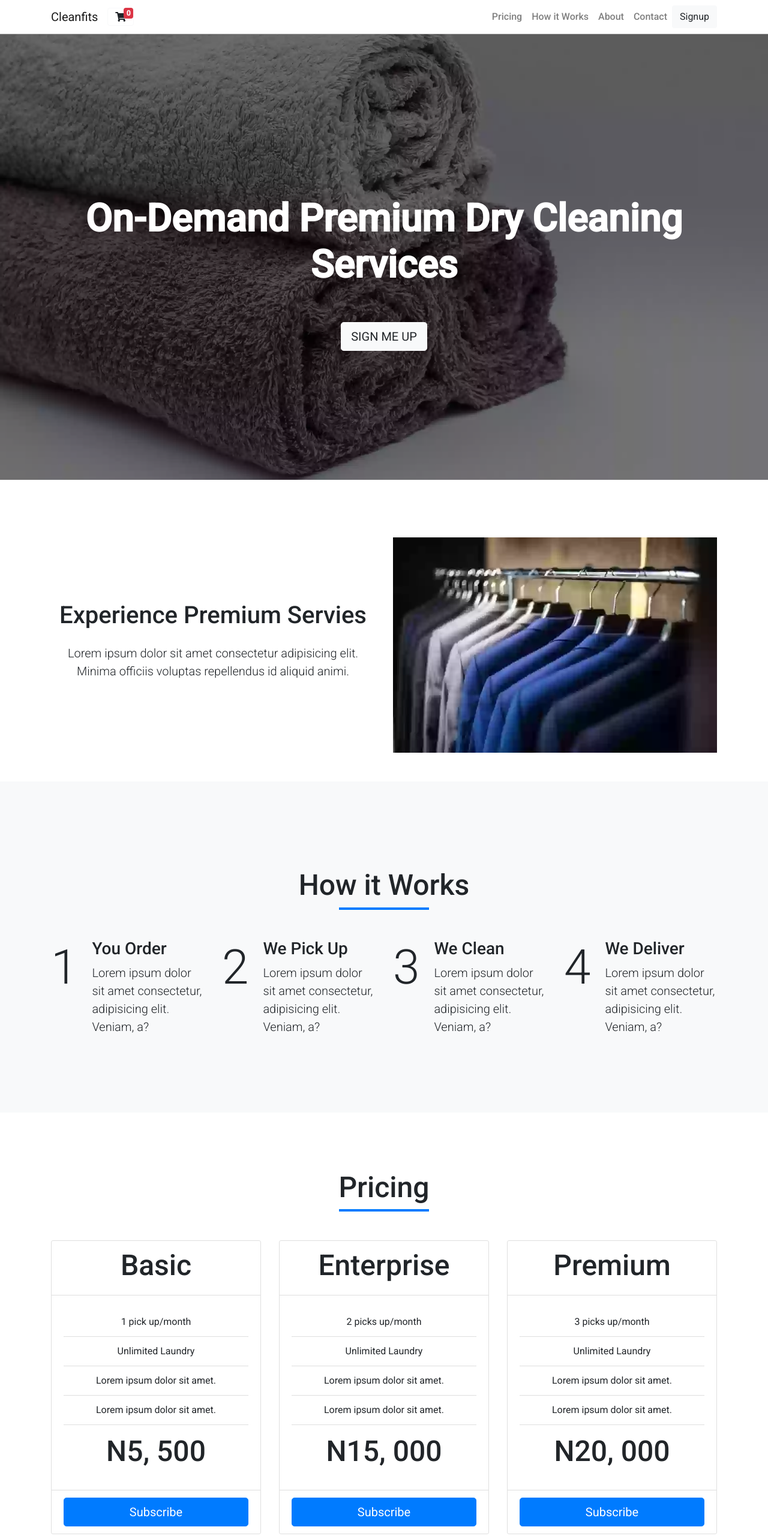
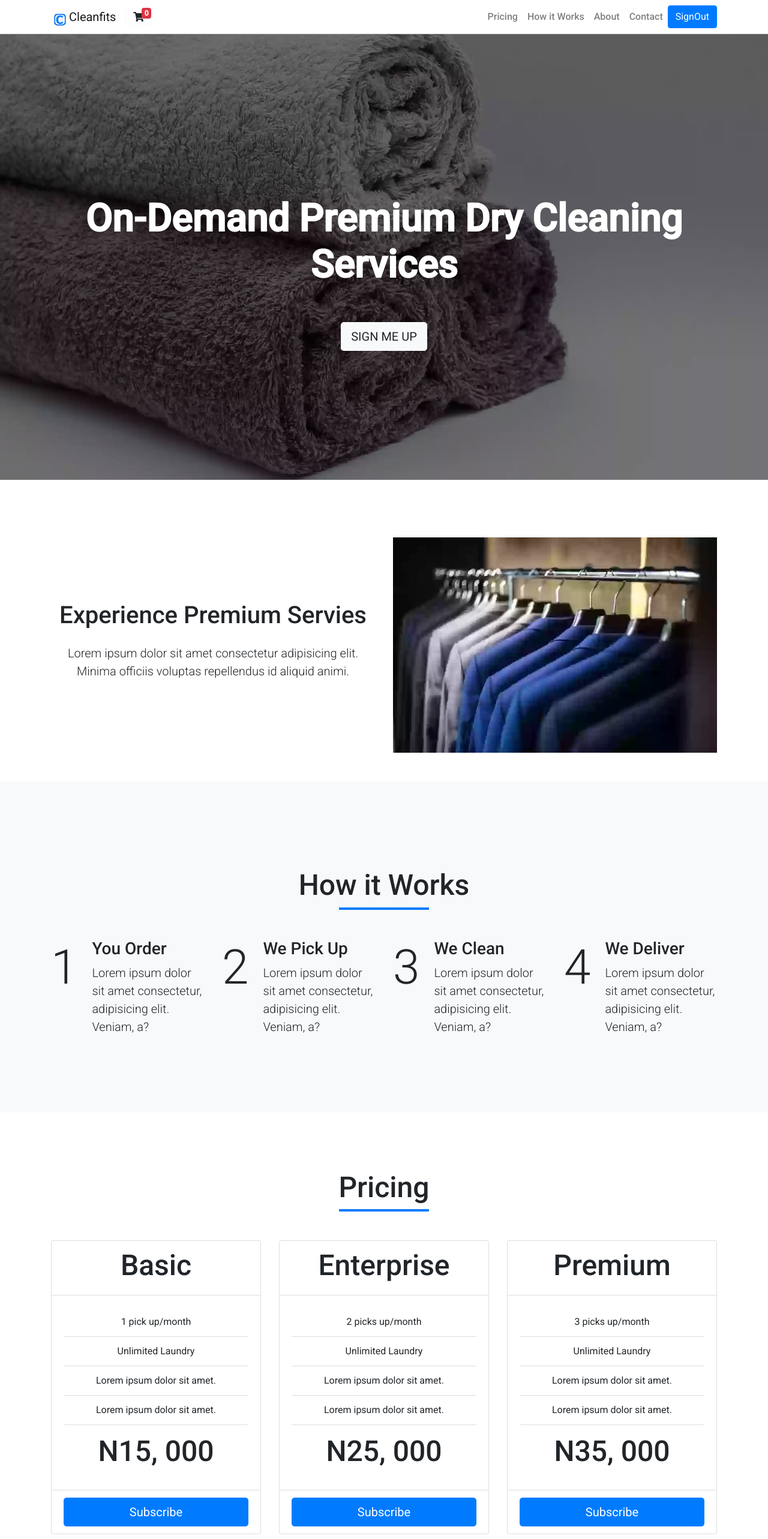
Before and after one commit to DNature/cleanfits_original, a React (Create React App) app in the folder client/: page / in a window 1280 px wide. Shown: the top 2566 px of the page at 60% size. Built offline with nearby package versions, Linux system fonts and the light colour scheme; no server answers.

Commit message:
more pages

```diff
--- a/client/src/components/Content/CartItem.js
+++ b/client/src/components/Content/CartItem.js
@@ -39,7 +39,7 @@ const CartItem = ({
               decrementItemCount(item.price);
               setCount({
                 ...count,
-                [item._id]: count[item._id] - 1 * item.price
+                [item._id]: count[item._id] - 1
               });
             }}
           >
--- /dev/null
+++ b/client/src/components/Content/PaymentModal.js
@@ -0,0 +1,49 @@
+import React from "react";
+
+const PaymentModal = () => {
+  return (
+    <>
+      <div
+        className="modal fade"
+        id="exampleModalCenter"
+        tabindex="-1"
+        role="dialog"
+        aria-labelledby="exampleModalCenterTitle"
+        aria-hidden="true"
+      >
+        <div className="modal-dialog modal-dialog-centered" role="document">
+          <div className="modal-content">
+            <div className="modal-header">
+              <h5 className="modal-title" id="exampleModalCenterTitle">
+                Modal title
+              </h5>
+              <button
+                type="button"
+                className="close"
+                data-dismiss="modal"
+                aria-label="Close"
+              >
+                <span aria-hidden="true">&times;</span>
+              </button>
+            </div>
+            <div className="modal-body">...</div>
+            <div className="modal-footer">
+              <button
+                type="button"
+                className="btn btn-secondary"
+                data-dismiss="modal"
+              >
+                Close
+              </button>
+              <button type="button" className="btn btn-primary">
+                Save changes
+              </button>
+            </div>
+          </div>
+        </div>
+      </div>
+    </>
+  );
+};
+
+export default PaymentModal;
--- a/client/src/components/Content/PricingTable.js
+++ b/client/src/components/Content/PricingTable.js
@@ -1,13 +1,12 @@
-import React from 'react'
-import Title from '../Title/Title'
-import {Link} from 'react-router-dom'
+import React from "react";
+import Title from "../Title/Title";
+import { Link } from "react-router-dom";
 
-const PricingTable = ({title = ""}) => {
+const PricingTable = ({ title = "" }) => {
   return (
     <div className="pricing-table py-5">
       <div className="container py-5">
         <div className="row">
-
           <div className="col-12 text-center mb-5">
             <Title title={title} />
           </div>
@@ -15,10 +14,11 @@ const PricingTable = ({title = ""}) => {
           <div className="col-xs-12 col-sm-12 col-md-4 col-lg-4 col-xl-4 mb-5">
             <div className="card">
               <div className="card-header bg-white">
-                <h2 className="text-center" style={{fontSize: '3rem'}}>Basic</h2>
+                <h2 className="text-center" style={{ fontSize: "3rem" }}>
+                  Basic
+                </h2>
               </div>
               <div className="card-body">
-
                 <ul className="list-group list-group-flush text-center">
                   <li className="list-group-item">
                     <span>1 pick up/month</span>
@@ -33,23 +33,30 @@ const PricingTable = ({title = ""}) => {
                     <span>Lorem ipsum dolor sit amet.</span>
                   </li>
                 </ul>
-                <h2 className="text-center my-3" style={{fontSize: '3rem'}}>N5, 500</h2>
+                <h2 className="text-center my-3" style={{ fontSize: "3rem" }}>
+                  N15, 000
+                </h2>
               </div>
 
               <div className="card-footer text-center bg-white">
-                <Link to="/subscribe/basic" className="btn btn-primary btn-block btn-lg">Subscribe</Link>
+                <Link
+                  to="/subscribe/basic"
+                  className="btn btn-primary btn-block btn-lg"
+                >
+                  Subscribe
+                </Link>
               </div>
             </div>
           </div>
 
-
-         <div className="col-xs-12 col-sm-12 col-md-4 col-lg-4 col-xl-4 mb-5">
+          <div className="col-xs-12 col-sm-12 col-md-4 col-lg-4 col-xl-4 mb-5">
             <div className="card">
               <div className="card-header bg-white">
-                <h2 className="text-center" style={{fontSize: '3rem'}}>Enterprise</h2>
+                <h2 className="text-center" style={{ fontSize: "3rem" }}>
+                  Enterprise
+                </h2>
               </div>
               <div className="card-body">
-
                 <ul className="list-group list-group-flush text-center">
                   <li className="list-group-item">
                     <span>2 picks up/month</span>
@@ -64,10 +71,17 @@ const PricingTable = ({title = ""}) => {
                     <span>Lorem ipsum dolor sit amet.</span>
                   </li>
                 </ul>
-                <h2 className="text-center my-3" style={{fontSize: '3rem'}}>N15, 000</h2>
+                <h2 className="text-center my-3" style={{ fontSize: "3rem" }}>
+                  N25, 000
+                </h2>
               </div>
               <div className="card-footer text-center bg-white">
-                <Link to="/subscribe/enterprise" className="btn btn-primary btn-block btn-lg">Subscribe</Link>
+                <Link
+                  to="/subscribe/enterprise"
+                  className="btn btn-primary btn-block btn-lg"
+                >
+                  Subscribe
+                </Link>
               </div>
             </div>
           </div>
@@ -75,7 +89,9 @@ const PricingTable = ({title = ""}) => {
           <div className="col-xs-12 col-sm-12 col-md-4 col-lg-4 col-xl-4 mb-5">
             <div className="card">
               <div className="card-header bg-white">
-                <h2 className="text-center" style={{fontSize: '3rem'}}>Premium</h2>
+                <h2 className="text-center" style={{ fontSize: "3rem" }}>
+                  Premium
+                </h2>
               </div>
               <div className="card-body">
                 <ul className="list-group list-group-flush text-center">
@@ -92,24 +108,33 @@ const PricingTable = ({title = ""}) => {
                     <span>Lorem ipsum dolor sit amet.</span>
                   </li>
                 </ul>
-                <h2 className="text-center my-3" style={{fontSize: '3rem'}}>N20, 000</h2>
+                <h2 className="text-center my-3" style={{ fontSize: "3rem" }}>
+                  N35, 000
+                </h2>
               </div>
               <div className="card-footer text-center bg-white">
-                <Link to="/subscribe/premium" className="btn btn-primary btn-block btn-lg">Subscribe</Link>
+                <Link
+                  to="/subscribe/premium"
+                  className="btn btn-primary btn-block btn-lg"
+                >
+                  Subscribe
+                </Link>
               </div>
             </div>
           </div>
-
         </div>
 
         <div className="row">
           <div className="col-12 text-center">
-            <Link to="/pricing" className="btn btn-outline-primary">See All Pricing Options <span style={{fontWeight: 600, fontSize: '1rem'}}>></span></Link>
+            <Link to="/pricing" className="btn btn-outline-primary">
+              See All Pricing Options{" "}
+              <span style={{ fontWeight: 600, fontSize: "1rem" }}>></span>
+            </Link>
           </div>
         </div>
       </div>
     </div>
-  )
-}
+  );
+};
 
-export default PricingTable
+export default PricingTable;
--- a/client/src/components/Header/index.js
+++ b/client/src/components/Header/index.js
@@ -1,10 +1,9 @@
 import React, { useContext, useEffect, useState } from "react";
 import { Link } from "react-router-dom";
 import { AppContext } from "../../Context";
-import styled from "styled-components";
 import "./Header.css";
 
-const Header = ({ pathname = "" }) => {
+const Header = ({ pathname = "", user, signOut }) => {
   const {
     state: { cart },
     dispatch
@@ -20,7 +19,7 @@ const Header = ({ pathname = "" }) => {
         payload: cartFromLocalStorage
       });
     }
-    console.log(123, cartFromLocalStorage);
+    //console.log(123, cartFromLocalStorage);
   }, []);
 
   //console.log(pathname)
@@ -36,8 +35,18 @@ const Header = ({ pathname = "" }) => {
       >
         <div className="container">
           <Link className="navbar-brand" to="/">
+            <img
+              src="/images/logo.svg"
+              width="30"
+              height="30"
+              className="d-inline-block align-top"
+              alt=""
+            />
             Cleanfits
           </Link>
+          {/* <Link className="navbar-brand" to="/">
+            Cleanfits
+          </Link> */}
 
           <Link
             to="/cart"
@@ -141,9 +150,22 @@ const Header = ({ pathname = "" }) => {
                 </Link>
               </li>
             </ul>
-            <Link to="signup" className="btn btn-light">
-              Signup
-            </Link>
+            <div className="btn-group">
+              {user !== null ? (
+                <button onClick={() => signOut()} className="btn btn-primary">
+                  SignOut
+                </button>
+              ) : (
+                <>
+                  <Link to="/signin" className="btn btn-light">
+                    Signin
+                  </Link>
+                  <Link to="/signup" className="btn btn-primary">
+                    Signup
+                  </Link>
+                </>
+              )}
+            </div>
           </div>
         </div>
       </nav>
```
